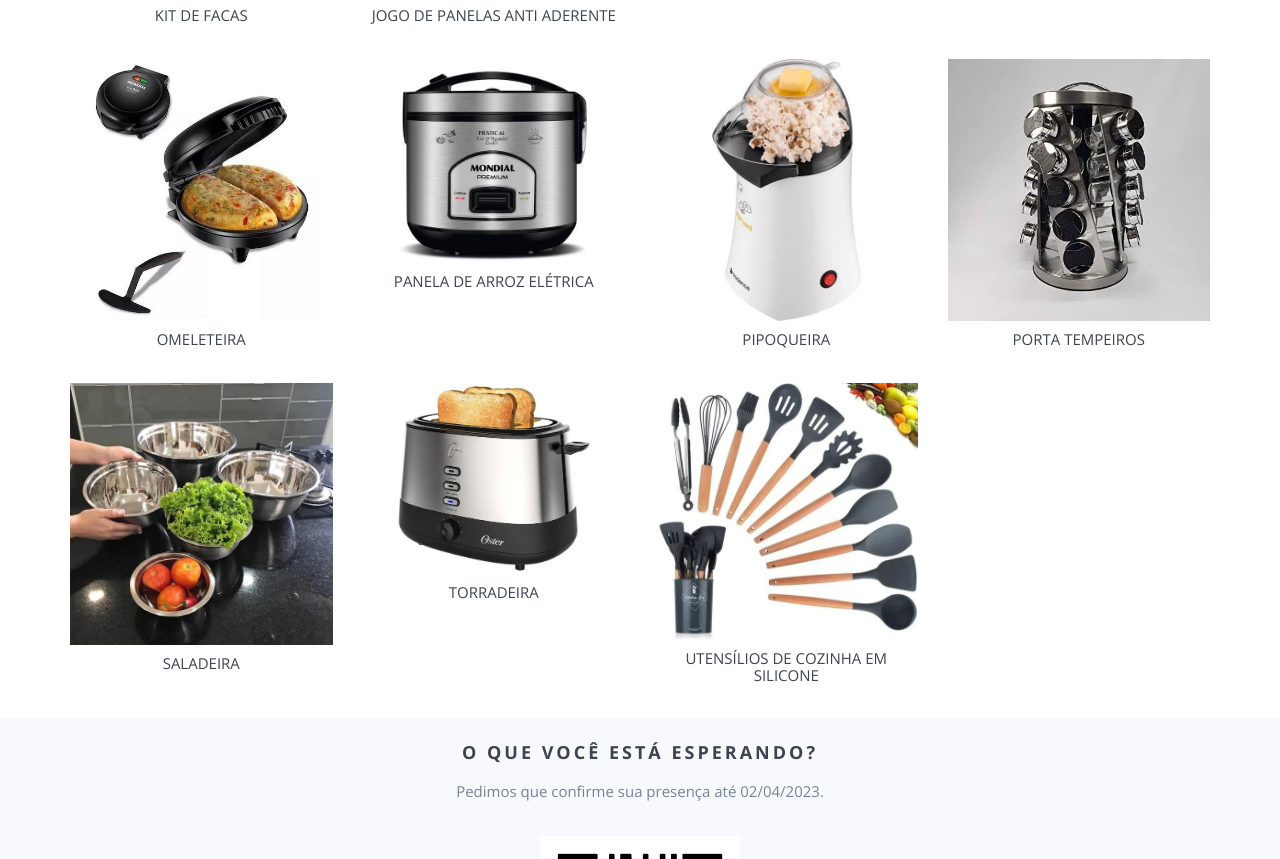
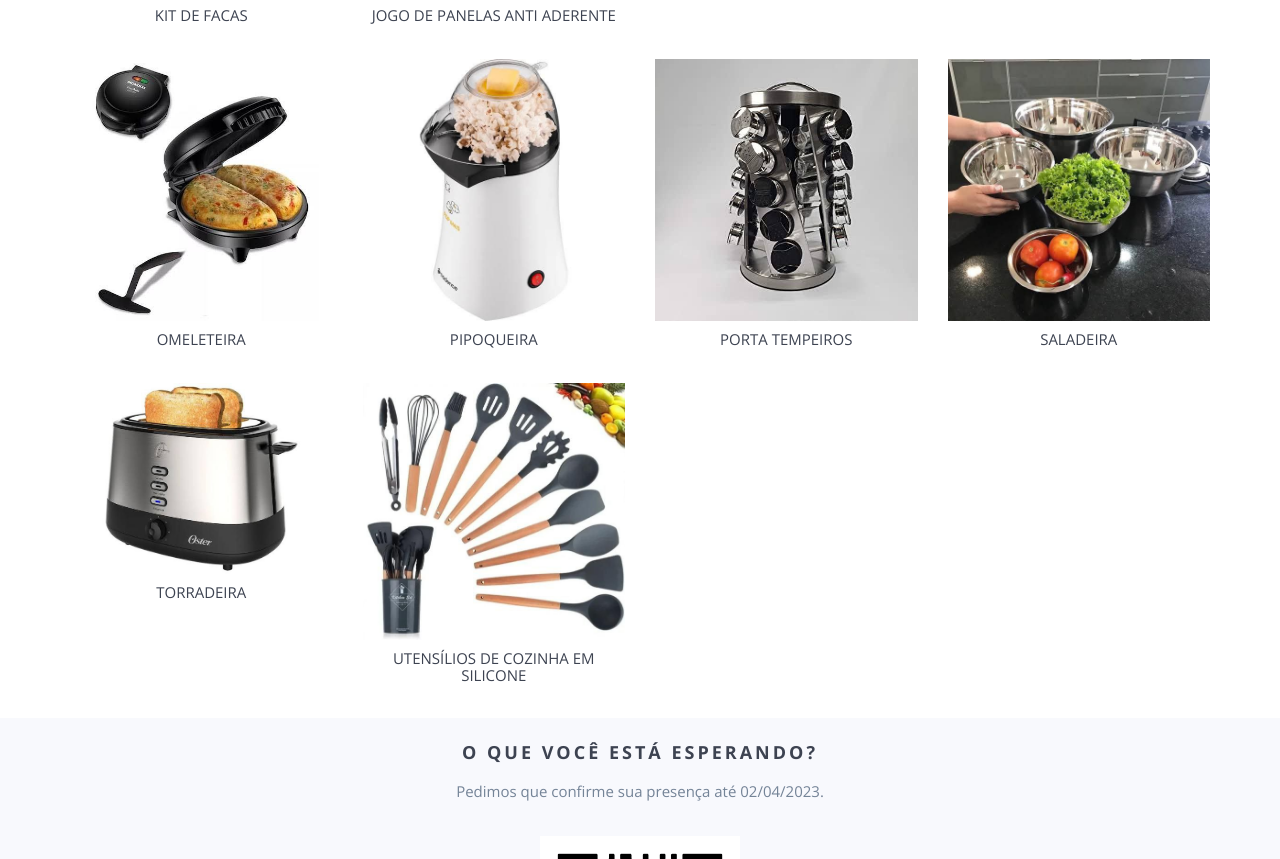
Before and after one commit to dmcardoso/wedding, a website: page index.html in a window 1280 px wide. Shown: the part 3000-3859 px from the top of the page. Drawn offline with nearby package versions, Linux system fonts and the light colour scheme.

Commit message:
remove panela de arroz

```diff
--- a/index.html
+++ b/index.html
@@ -286,10 +286,10 @@
                 <img src="img/presentes/omeleteira.jpg" />
                 <h5><span>Omeleteira</span></h5>
             </div>
-            <div class="wp6 col-md-3 presente">
+            <!-- <div class="wp6 col-md-3 presente">
                 <img src="img/presentes/panelaeletrica.jpg" />
                 <h5><span>Panela de arroz elétrica</span></h5>
-            </div>
+            </div> -->
 <!--             <div class="wp7 col-md-3 presente">
                 <img src="img/presentes/paneladepressao.jpg" />
                 <h5><span>Panela de pressão elétrica</span></h5>
```
